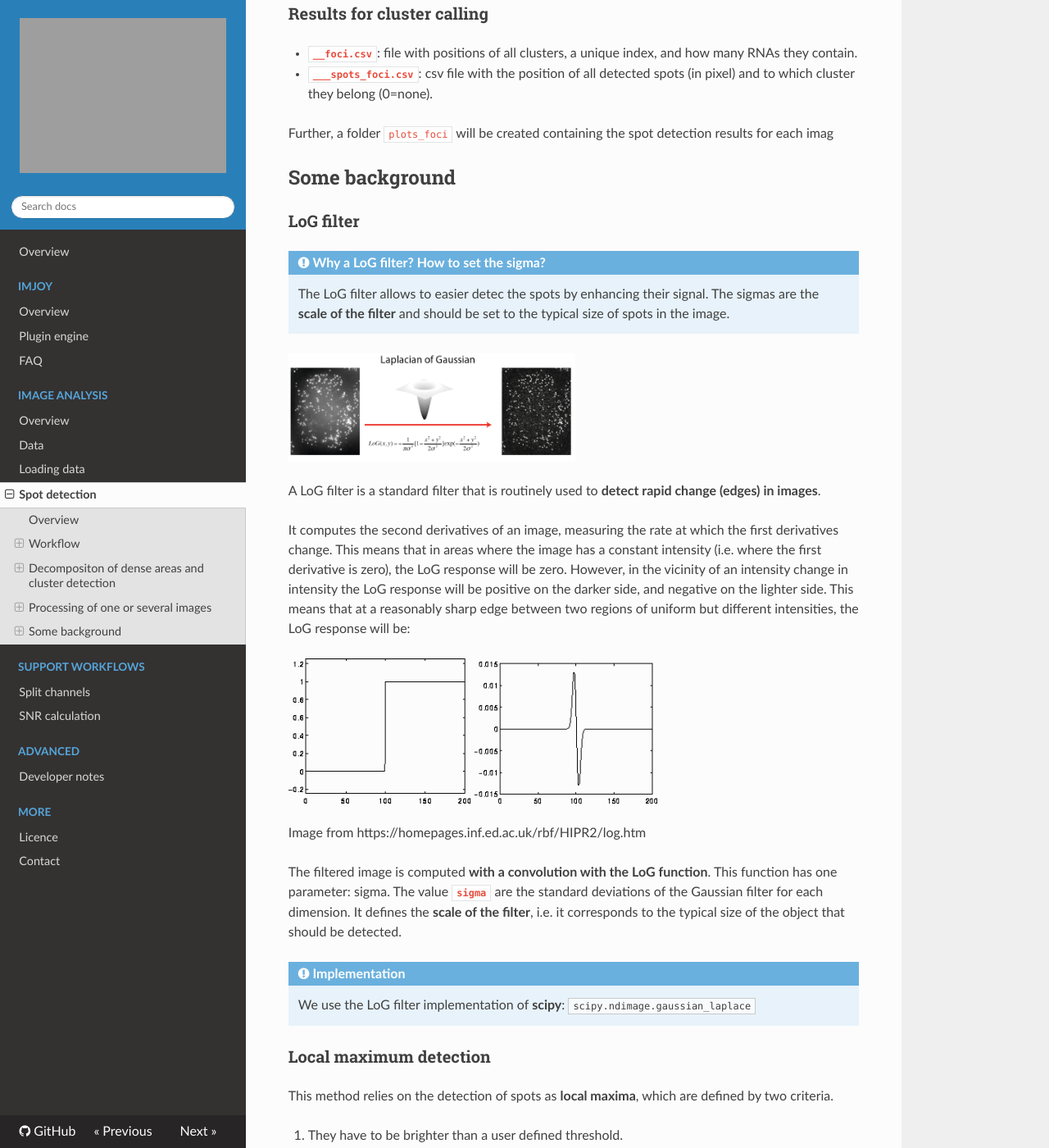
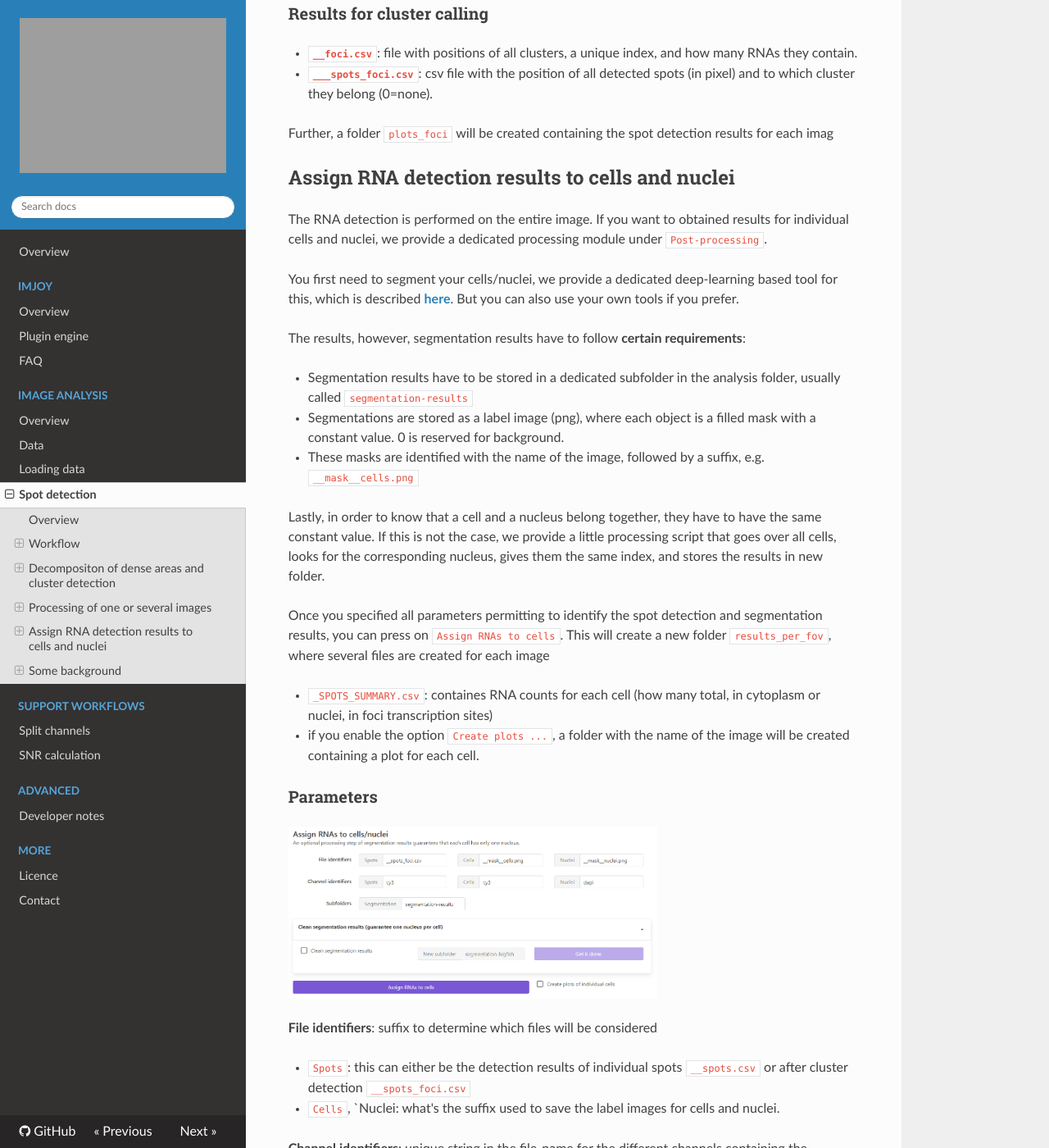
Before and after one commit to fish-quant/fq-imjoy, an MkDocs documentation site: the page built from docs/fq-spot-detection.md, in a window 1280 px wide and 1400 px high, scrolled down 5096 px. Shown: the whole window at 82% size. Built offline with MkDocs 1.6.1, drawn with Linux system fonts in a browser that asks for light colours; nearby versions of some CDN libraries; some of the changed text lies outside the part shown.

Commit message:
Add documentation for how to assing rna counts to cells/nuclei

```diff
--- a/docs/fq-spot-detection.md
+++ b/docs/fq-spot-detection.md
@@ -148,6 +148,48 @@ Further, a folder `plots_detection` will be created containing the spot detectio
 
 Further, a folder `plots_foci` will be created containing the spot detection results for each imag
 
+## Assign RNA detection results to cells and nuclei
+
+The RNA detection is performed on the entire image. If you want to obtained results for individual cells and nuclei,
+we provide a dedicated processing module under `Post-processing`.
+
+You first need to segment your cells/nuclei, we provide a dedicated deep-learning based tool for this, which is described [**here**](https://fq-segmentation.readthedocs.io/en/latest/). But you can also use your own tools if you prefer.
+
+The results, however, segmentation results have to follow **certain requirements**:
+
+- Segmentation results have to be stored in a dedicated subfolder in the analysis folder, usually called `segmentation-results`
+- Segmentations are stored as a label image (png), where each object is a filled mask with a constant value. 0 is reserved for background.
+- These masks are identified with the name of the image, followed by a suffix, e.g. `__mask__cells.png`
+
+Lastly, in order to know that a cell and a nucleus belong together, they have to have the same constant value. If this is not the case,
+we provide a little processing script that goes over all cells, looks for the corresponding nucleus, gives them the same index, and stores
+the results in new folder.
+
+Once you specified all parameters permitting to identify the spot detection and segmentation results, you can press on `Assign RNAs to cells`.
+This will create a new folder `results_per_fov`, where several files are created for each image
+
+- `_SPOTS_SUMMARY.csv`: containes RNA counts for each cell (how many total, in cytoplasm or nuclei, in foci transcription sites)
+- if you enable the option `Create plots ...`, a folder with the name of the image will be created containing a plot for each cell.
+
+### Parameters
+
+![fq-assign-rnas-cells.png](img/fq-assign-rnas-cells.png){: style="width:450px"}
+
+**File identifiers**: suffix to determine which files will be considered
+
+- `Spots`: this can either be the detection results of individual spots `__spots.csv` or after cluster detection `__spots_foci.csv`
+-  `Cells`, `Nuclei: what's the suffix used to save the label images for cells and nuclei.
+
+**Channel identifiers**: unique string in the file-name for the different channels containing the detected spots and were used to
+segment cells and nuclei
+
+**Subfolder**: folder in the analysis folder containing the segmentation results.
+
+If you want to clean the segmentation results and assign nuclei to cells, you can enable the dropdown menu, and specify the new
+subfolder were the cleaned masks should be stored.
+
+
+
 ## Some background
 
 ### LoG filter
```
Also changed, not shown: docs/img/fq-assign-rnas-cells.png (added), 1 other file.
